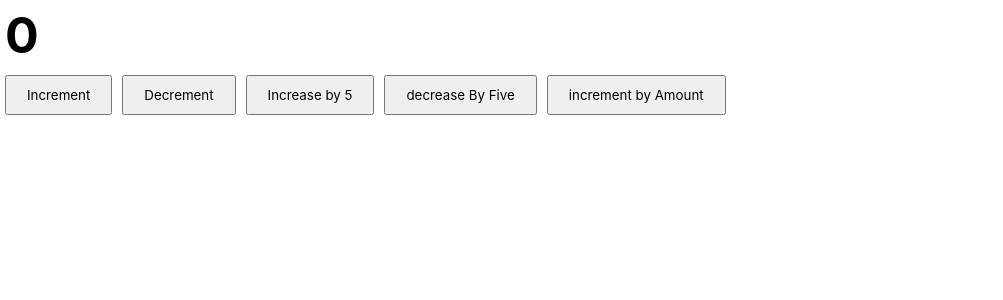
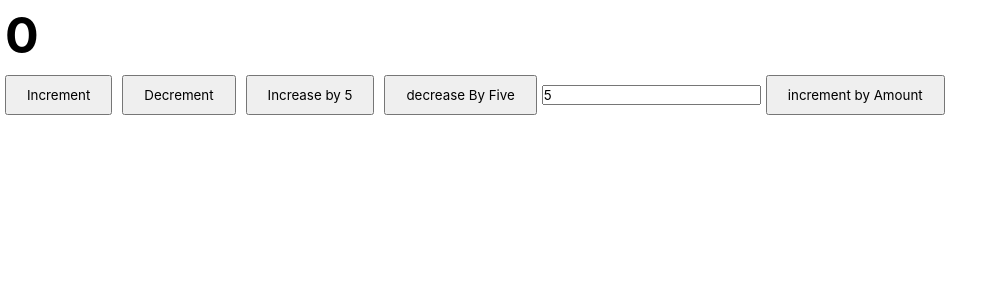
Before and after one commit to Armaan42/redux, a React (Vite) app: page / in a window 1280 px wide. Shown: the top 300 px of the page, without its empty margins (0-1003 px from the left). Built offline with nearby package versions, Linux system fonts and the light colour scheme.

Commit message:
Did 2-way binding to update the count based on the user choice and added the input field for that where using useState hook we did that

```diff
--- a/src/App.jsx
+++ b/src/App.jsx
@@ -1,14 +1,15 @@
-import React from 'react'
+import React, { useState } from 'react'
 import { useDispatch, useSelector } from 'react-redux'
 import { decreaseByFive, decrement, increaseByFive, increment, incrementByAmount, } from './redux/features/counterSlice'
 
 const App = () => {
-
   // yeah button ke click pe joh action karne the vo keraga
   const dispatch = useDispatch()
 
   // yeah counter ke value ko showcase karega current bali
   const count = useSelector((state) => state.counter.value)
+
+  const [num, setNum] = useState(5)
 
   return (
     <div>
@@ -31,11 +32,16 @@ const App = () => {
         dispatch(decreaseByFive())
       }}>decrease By Five</button>
 
+      <input type="number" value={num} onChange={(e) => {
+        setNum(e.target.value);
+
+      }} />
       <button onClick={() => {
-        dispatch(incrementByAmount(10))
-      }} >
-        increment by Amount
+        dispatch(incrementByAmount(Number(num)))
+      }}>increment by Amount
       </button>
+
+
 
     </div>
   )
```
